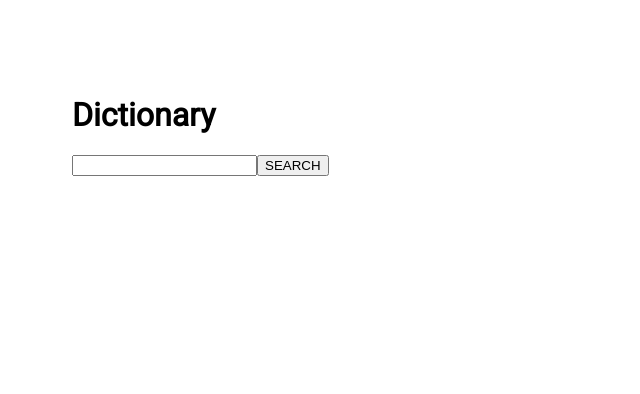
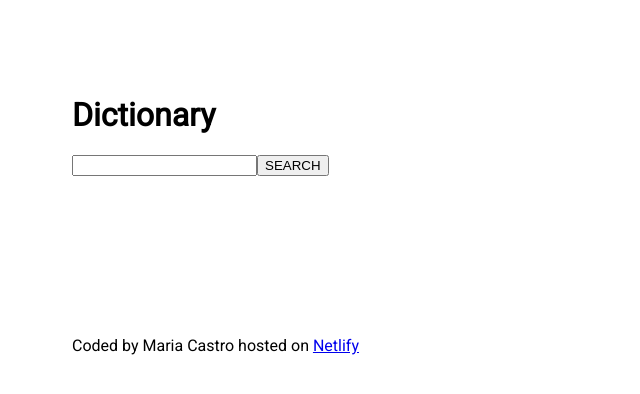
Before and after one commit to mariaalouisaa/Dictionary-Project, a React (Create React App) app: page / in a window 1280 px wide. Shown: the top 394 px of the page, without its empty margins (0-640 px from the left). Built offline with nearby package versions, Linux system fonts and the light colour scheme.

Commit message:
implemented useState to get keyword from search and added footer with hosted site

```diff
--- a/src/App.css
+++ b/src/App.css
@@ -2,3 +2,7 @@
   font-family: "Roboto", sans-serif;
   margin: 6em 4em;
 }
+
+footer {
+  margin-top: 10em;
+}
--- a/src/App.js
+++ b/src/App.js
@@ -6,6 +6,16 @@ function App() {
     <div className="App">
       <h1>Dictionary</h1>
       <Search />
+      <footer>
+        Coded by Maria Castro hosted on{" "}
+        <a
+          href="https://practical-poincare-037e95.netlify.app"
+          target="_blank"
+          rel="noreferrer"
+        >
+          Netlify
+        </a>
+      </footer>
     </div>
   );
 }
--- a/src/Search.js
+++ b/src/Search.js
@@ -1,8 +1,22 @@
+import React, { useState } from "react";
+
 export default function Search() {
+  const [keyword, setKeyword] = useState("");
+  function getWord(event) {
+    event.preventDefault();
+    alert(`Searching for ${keyword}`);
+  }
+
+  function updateCity(event) {
+    setKeyword(event.target.value);
+  }
+
   return (
     <div className="Search">
-      <input type="text"></input>
-      <button type="submit">SEARCH</button>
+      <form onSubmit={getWord}>
+        <input type="search" onChange={updateCity} />
+        <input type="submit" value="SEARCH" />
+      </form>
     </div>
   );
 }
```
